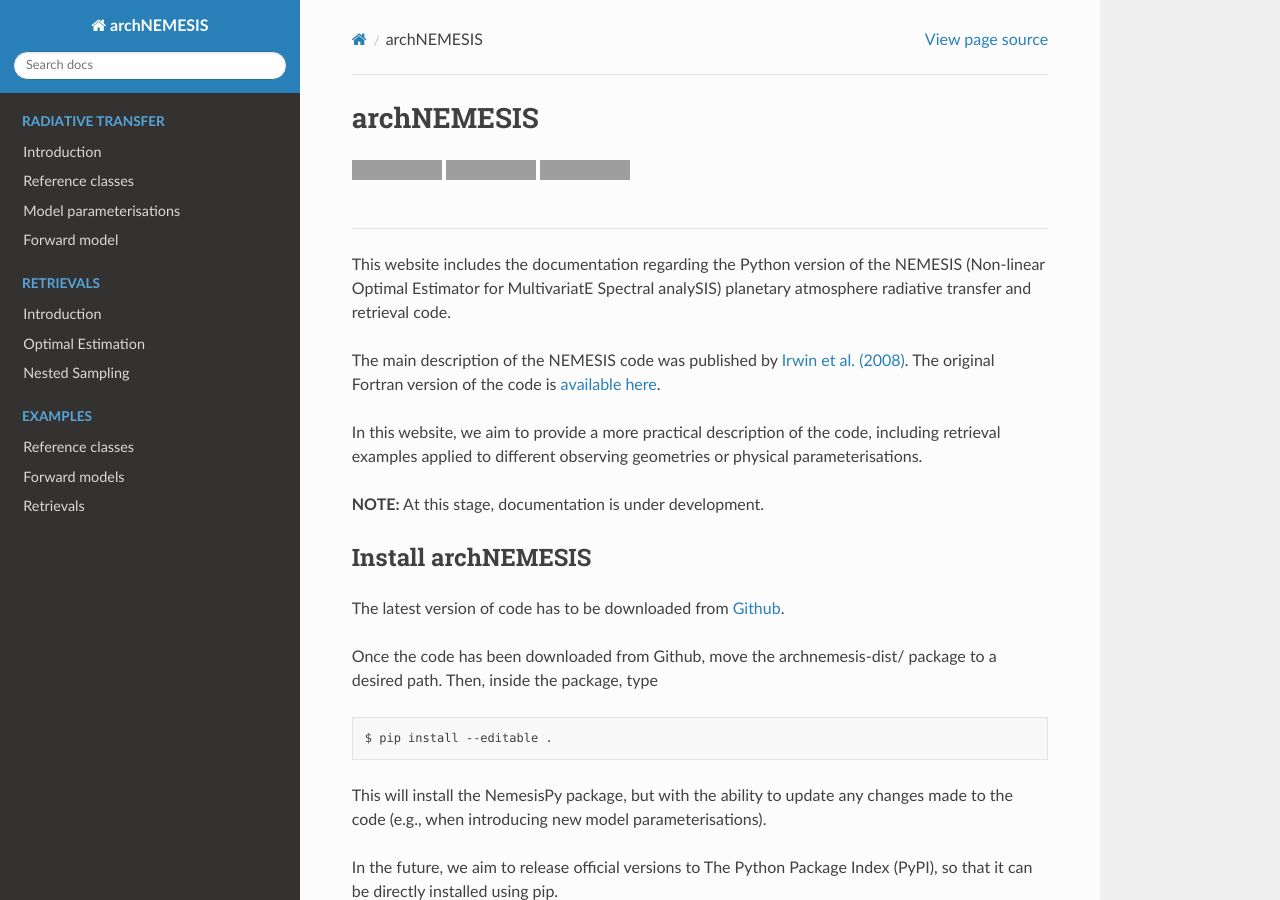
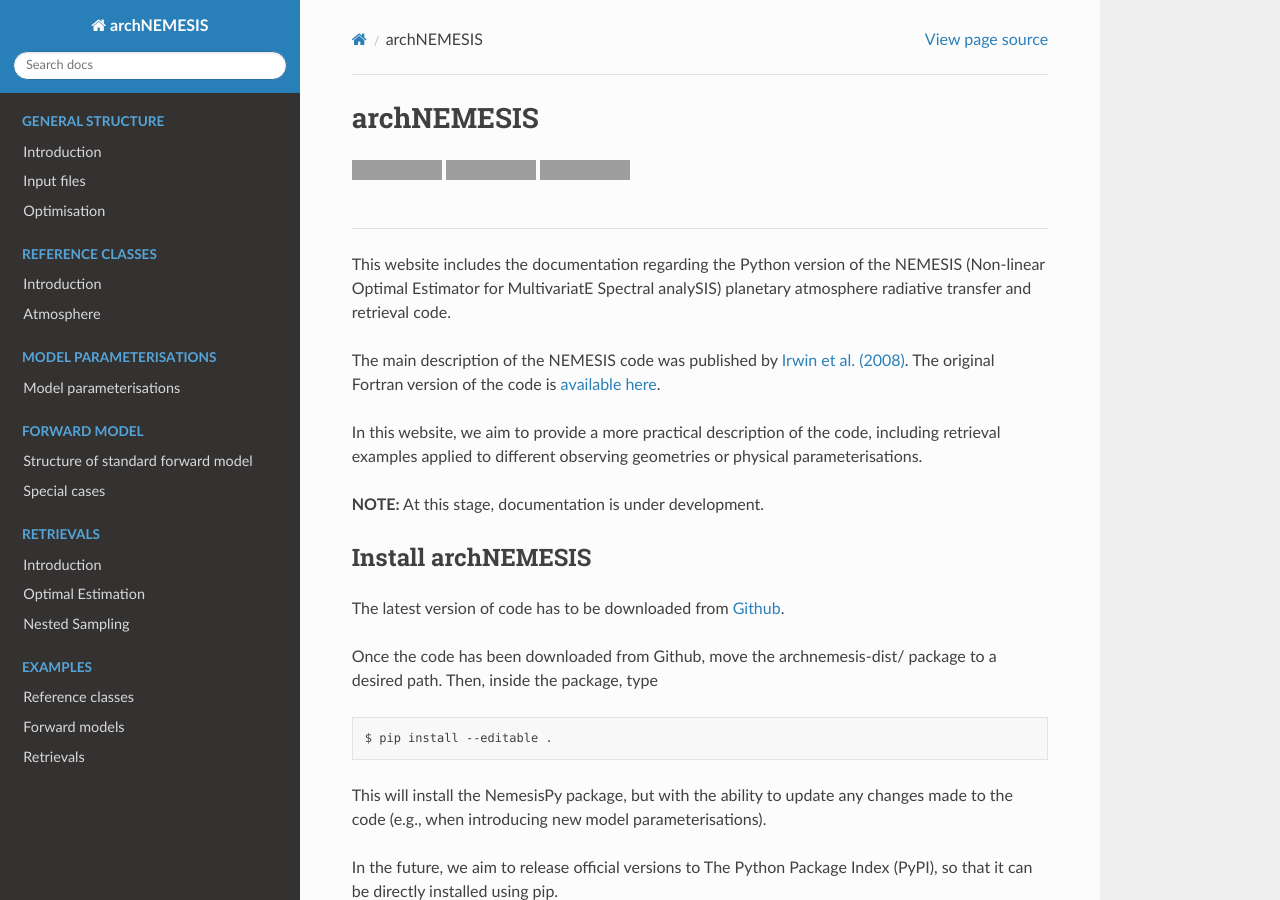
Before and after one commit to zcmcqueen/archnemesis-dist, a Sphinx documentation site: the page built from docs/index.rst, in a window 1280 px wide and 900 px high. Built offline with Sphinx 7.4.7 and the Read the Docs theme 3.1.0, drawn with Linux system fonts in a browser that asks for light colours; pages that are not in the unit, such as notebooks, are missing from menus; grey boxes are pictures that could not be loaded.

Commit message:
update new documentation

```diff
--- a/docs/index.rst
+++ b/docs/index.rst
@@ -54,16 +54,34 @@ Dependencies on other Python packages
    :maxdepth: 2
 
 .. toctree::
-   :caption: Radiative transfer
+   :caption: General Structure
    :hidden:
 
-   radiative_transfer.ipynb
+   documentation/general_structure.ipynb
+
+.. toctree::
+   :caption: Reference classes
+   :hidden:
+
+   documentation/reference_classes.ipynb
+
+.. toctree::
+   :caption: Model parameterisations
+   :hidden:
+
+   documentation/model_parameterisations.ipynb
+
+.. toctree::
+   :caption: Forward Model
+   :hidden:
+
+   documentation/forward_model.ipynb
 
 .. toctree::
    :caption: Retrievals
    :hidden:
 
-   retrievals.ipynb
+   documentation/retrievals.ipynb
 
 .. toctree::
    :caption: Examples
```
Also changed, not shown: docs/documentation/forward_model.ipynb (added), docs/documentation/general_structure.ipynb (added), docs/documentation/model_parameterisations.ipynb (added), docs/documentation/radiative_transfer.ipynb, docs/documentation/reference_classes.ipynb (added), docs/documentation/retrievals.ipynb (renamed from docs/retrievals.ipynb), docs/images/archNEMESIS_forward_model.png (added), docs/images/archNEMESIS_structure_v1.png (added).
